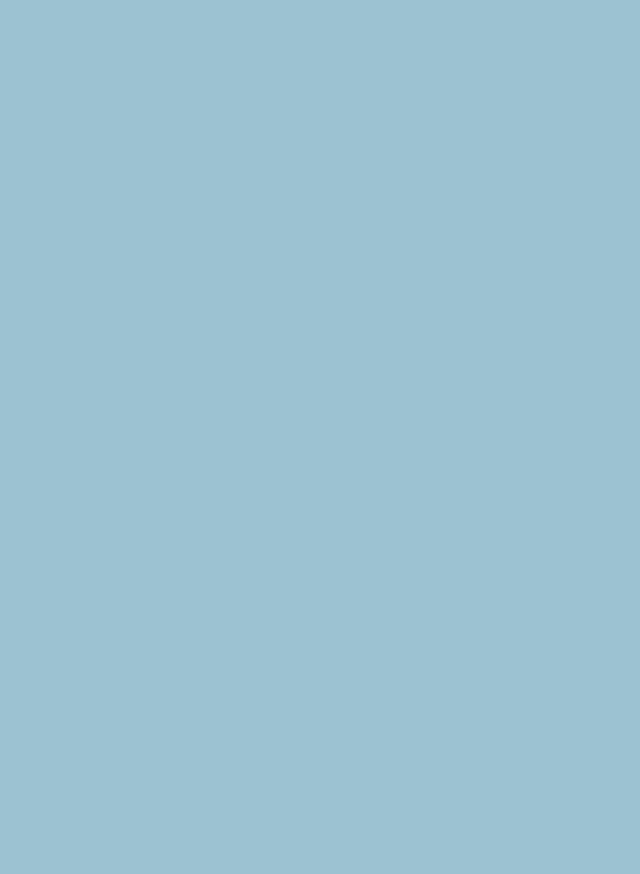
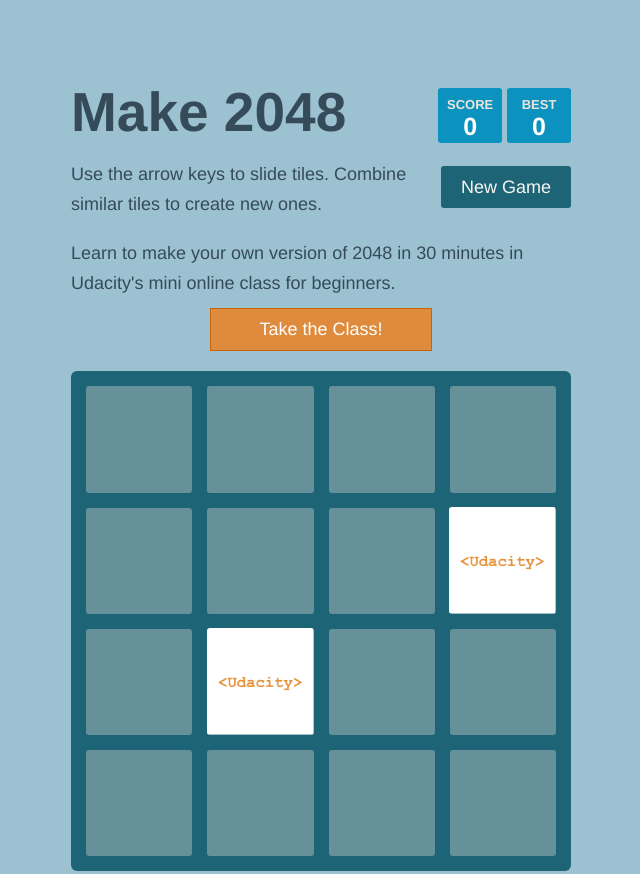
Before and after one commit to Amirtaghi2000/Amirtaghi2000.github.io, a plain HTML site: page index.html in a window 1280 px wide. Shown: the top 874 px of the page, without its empty margins (319-959 px from the left). Drawn offline with Linux system fonts and the light colour scheme.

Commit message:
Revert "test change"
This reverts commit 32c4e69f755e8b937614238e1b3ef98045d423b3.

```diff
--- a/style/main.css
+++ b/style/main.css
@@ -10,7 +10,7 @@ html, body {
   font-size: 18px; }
 
 body {
-  margin: 1000px 0;
+  margin: 80px 0;
 }
 
 p.learn {
```
